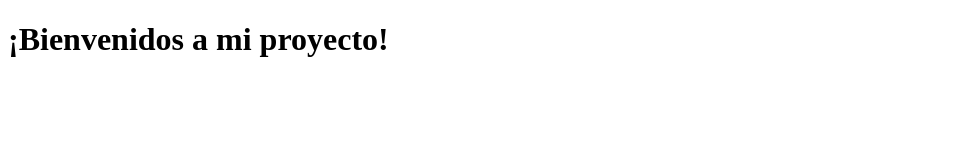
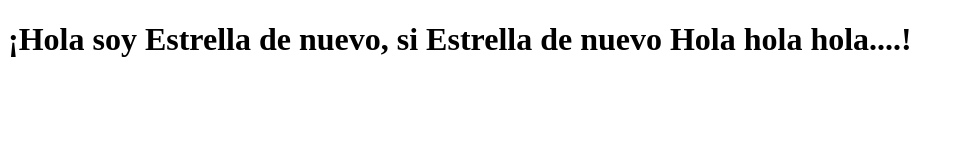
Before and after one commit to EstrellaAE/practica01_egae, a plain HTML site: page index.html in a window 1280 px wide. Shown: the whole page, without its empty margins (0-962 px from the left). Drawn offline with Linux system fonts and the light colour scheme.

Commit message:
Estrella

```diff
--- a/index.html
+++ b/index.html
@@ -6,6 +6,6 @@
     <title>Mi Proyecto</title>
 </head>
 <body>
-    <h1>¡Bienvenidos a mi proyecto!</h1>
+    <h1>¡Hola soy Estrella de nuevo, si Estrella de nuevo Hola hola hola....!</h1>
 </body>
 </html>
```
